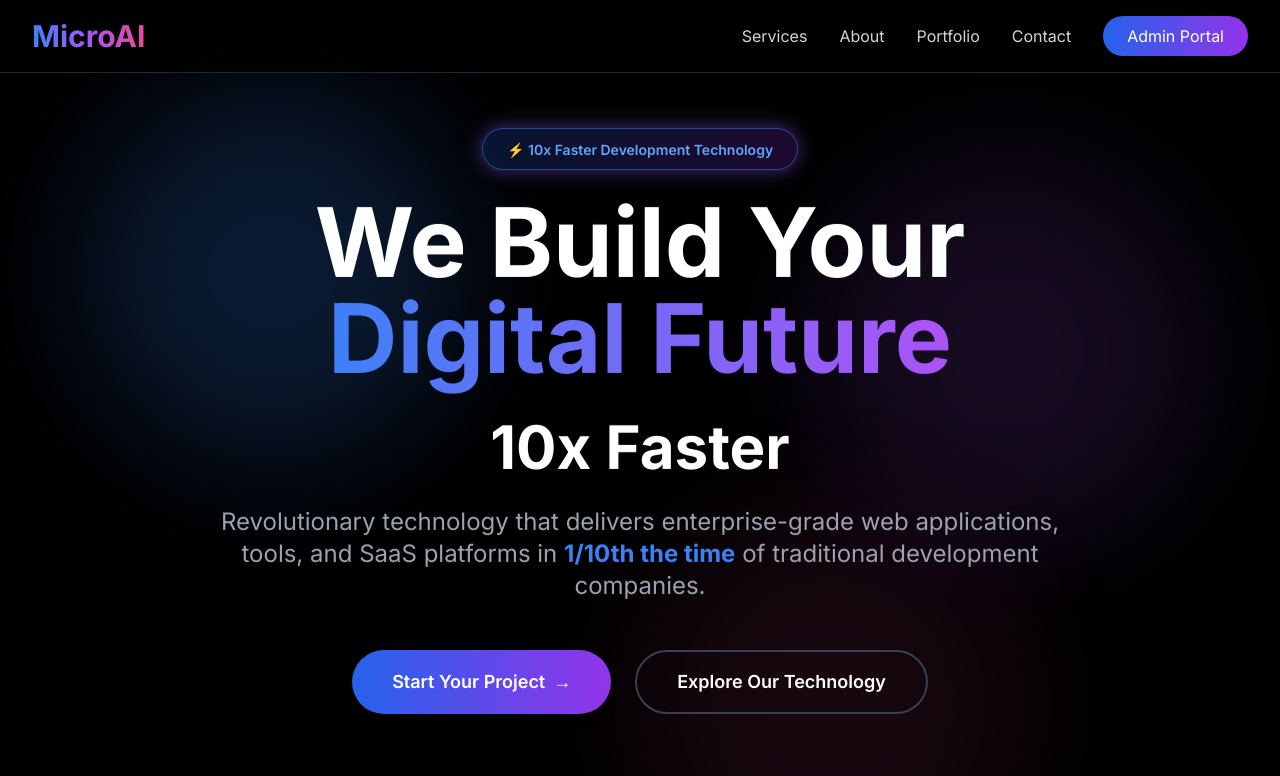
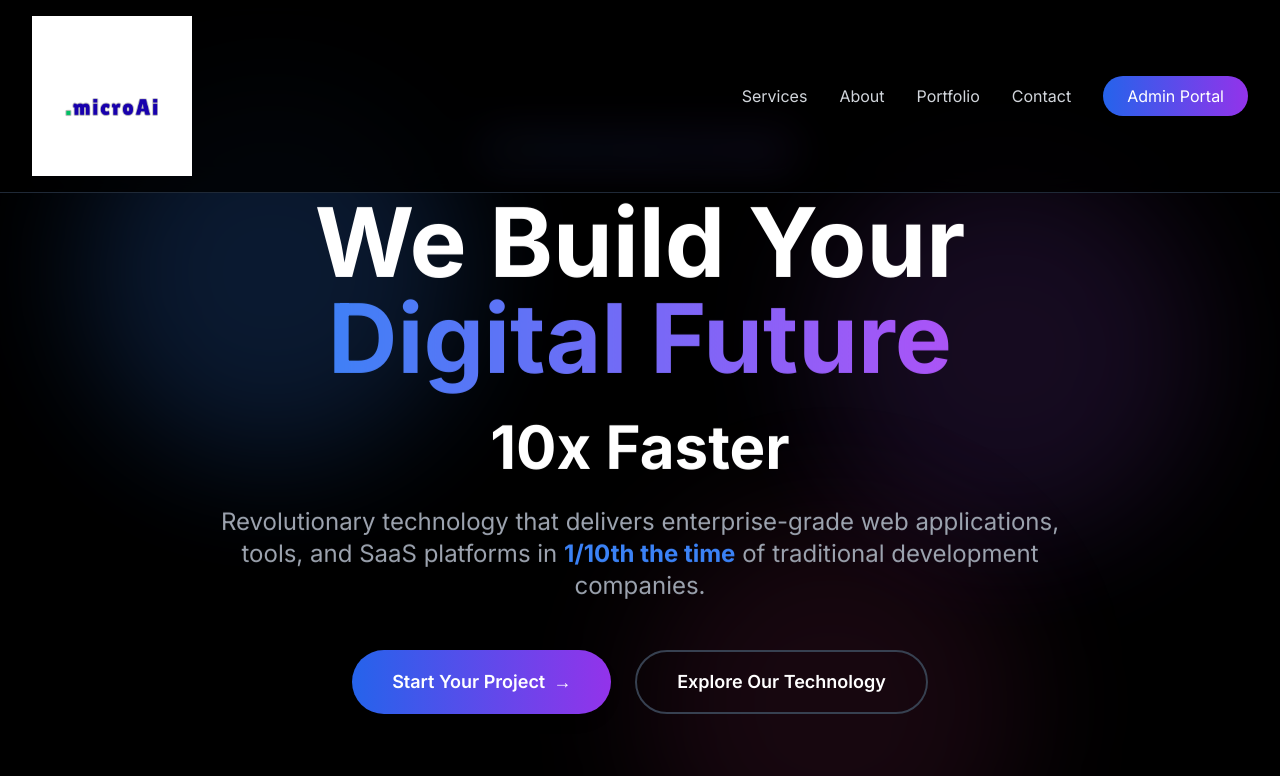
Before and after one commit to FyliaCare/MicroAI, a Next.js app: page / in a window 1280 px wide. Shown: the top 776 px of the page. Built offline with nearby package versions, Linux system fonts and the light colour scheme.

Commit message:
Integrate MicroAI logo across entire platform

```diff
--- a/src/app/about/page.tsx
+++ b/src/app/about/page.tsx
@@ -1,6 +1,7 @@
 import type { Metadata } from 'next'
 import Link from 'next/link'
 import dynamic from 'next/dynamic'
+import Logo from '@/components/Logo'
 
 const CountingStats = dynamic(() => import('@/components/CountingStats'), {
   loading: () => <div className="grid grid-cols-2 md:grid-cols-4 gap-8 max-w-5xl mx-auto h-32" />,
@@ -20,9 +21,7 @@ export default function AboutPage() {
         <div className="max-w-7xl mx-auto px-4 sm:px-6 lg:px-8">
           <div className="flex justify-between items-center py-4">
             <div className="flex items-center">
-              <Link href="/" className="text-3xl font-bold bg-gradient-to-r from-blue-500 via-purple-500 to-pink-500 bg-clip-text text-transparent">
-                MicroAI
-              </Link>
+              <Logo />
             </div>
             <div className="hidden md:flex space-x-8 items-center">
               <Link href="/" className="text-gray-300 hover:text-white transition-colors">Home</Link>
--- a/src/app/contact/page.tsx
+++ b/src/app/contact/page.tsx
@@ -5,6 +5,7 @@ import Link from 'next/link'
 import Input from '@/components/ui/Input'
 import Textarea from '@/components/ui/Textarea'
 import Button from '@/components/ui/Button'
+import Logo from '@/components/Logo'
 
 export default function ContactPage() {
   const [formData, setFormData] = useState({
@@ -64,7 +65,7 @@ export default function ContactPage() {
         <div className="max-w-7xl mx-auto px-4 sm:px-6 lg:px-8">
           <div className="flex justify-between items-center py-6">
             <div className="flex items-center">
-              <Link href="/" className="text-2xl font-bold text-gray-900">MicroAI</Link>
+              <Logo />
             </div>
             <div className="hidden md:flex space-x-8">
               <Link href="/" className="text-gray-600 hover:text-gray-900">Home</Link>
--- a/src/app/page.tsx
+++ b/src/app/page.tsx
@@ -1,6 +1,7 @@
 import Link from 'next/link'
 import dynamic from 'next/dynamic'
 import { StartProjectButton } from '@/components/HomeClient'
+import Logo from '@/components/Logo'
 
 const SpeedComparison = dynamic(() => import('@/components/SpeedComparison'), {
   loading: () => <div className="h-64 bg-gradient-to-br from-gray-900 to-gray-800 border border-gray-700 rounded-2xl animate-pulse" />,
@@ -20,9 +21,7 @@ export default function Home() {
         <div className="max-w-7xl mx-auto px-4 sm:px-6 lg:px-8">
           <div className="flex justify-between items-center py-4">
             <div className="flex items-center">
-              <h1 className="text-3xl font-bold bg-gradient-to-r from-blue-500 via-purple-500 to-pink-500 bg-clip-text text-transparent">
-                MicroAI
-              </h1>
+              <Logo />
             </div>
             <div className="hidden md:flex space-x-8 items-center">
               <Link href="/services" className="text-gray-300 hover:text-white transition-colors">Services</Link>
--- a/src/app/portfolio/page.tsx
+++ b/src/app/portfolio/page.tsx
@@ -1,5 +1,6 @@
 import type { Metadata } from 'next'
 import Link from 'next/link'
+import Logo from '@/components/Logo'
 
 export const metadata: Metadata = {
   title: 'Portfolio - MicroAI',
@@ -71,7 +72,7 @@ export default function PortfolioPage() {
         <div className="max-w-7xl mx-auto px-4 sm:px-6 lg:px-8">
           <div className="flex justify-between items-center py-6">
             <div className="flex items-center">
-              <Link href="/" className="text-2xl font-bold text-gray-900">MicroAI</Link>
+              <Logo />
             </div>
             <div className="hidden md:flex space-x-8">
               <Link href="/" className="text-gray-600 hover:text-gray-900">Home</Link>
--- a/src/app/services/page.tsx
+++ b/src/app/services/page.tsx
@@ -1,5 +1,6 @@
 import type { Metadata } from 'next'
 import Link from 'next/link'
+import Logo from '@/components/Logo'
 
 export const metadata: Metadata = {
   title: 'Services - MicroAI',
@@ -85,7 +86,7 @@ export default function ServicesPage() {
         <div className="max-w-7xl mx-auto px-4 sm:px-6 lg:px-8">
           <div className="flex justify-between items-center py-4">
             <div className="flex items-center">
-              <Link href="/" className="text-3xl font-bold bg-gradient-to-r from-blue-500 via-purple-500 to-pink-500 bg-clip-text text-transparent">MicroAI</Link>
+              <Logo />
             </div>
             <div className="hidden md:flex space-x-8">
               <Link href="/" className="text-gray-300 hover:text-white">Home</Link>
--- /dev/null
+++ b/src/components/Logo.tsx
@@ -0,0 +1,34 @@
+import Link from 'next/link'
+import Image from 'next/image'
+
+interface LogoProps {
+  className?: string
+  linkTo?: string
+  height?: number
+  width?: number
+}
+
+export default function Logo({ className = '', linkTo = '/', height = 40, width = 160 }: LogoProps) {
+  const logoContent = (
+    <div className={`relative ${className}`}>
+      <Image
+        src="/micro ai off logo.png"
+        alt="MicroAI Logo"
+        width={width}
+        height={height}
+        className="object-contain"
+        priority
+      />
+    </div>
+  )
+
+  if (linkTo) {
+    return (
+      <Link href={linkTo} className="cursor-pointer hover:opacity-90 transition-opacity">
+        {logoContent}
+      </Link>
+    )
+  }
+
+  return logoContent
+}
```
Also changed, not shown: public/micro ai off logo.png (added).
